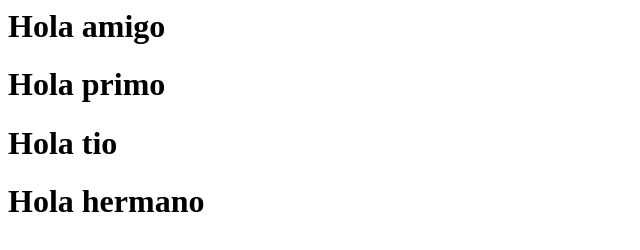
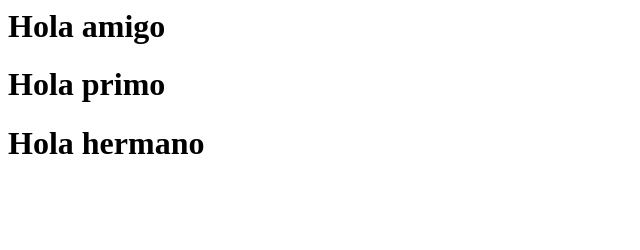
Before and after one commit to erlipknot/gittest, a plain HTML site: page index.html in a window 1280 px wide. Shown: the whole page, without its empty margins (0-640 px from the left). Drawn offline with Linux system fonts and the light colour scheme.

Commit message:
modified both indexes

```diff
--- a/index.html
+++ b/index.html
@@ -1,4 +1,4 @@
 <h1>Hola amigo</h1>
 <h1>Hola primo</h1>
-<h1>Hola tio</h1>
 <h1>Hola hermano</h1>
+<!--solo tres -->
```
Also changed, not shown: index2.html (+1 -0 lines).
